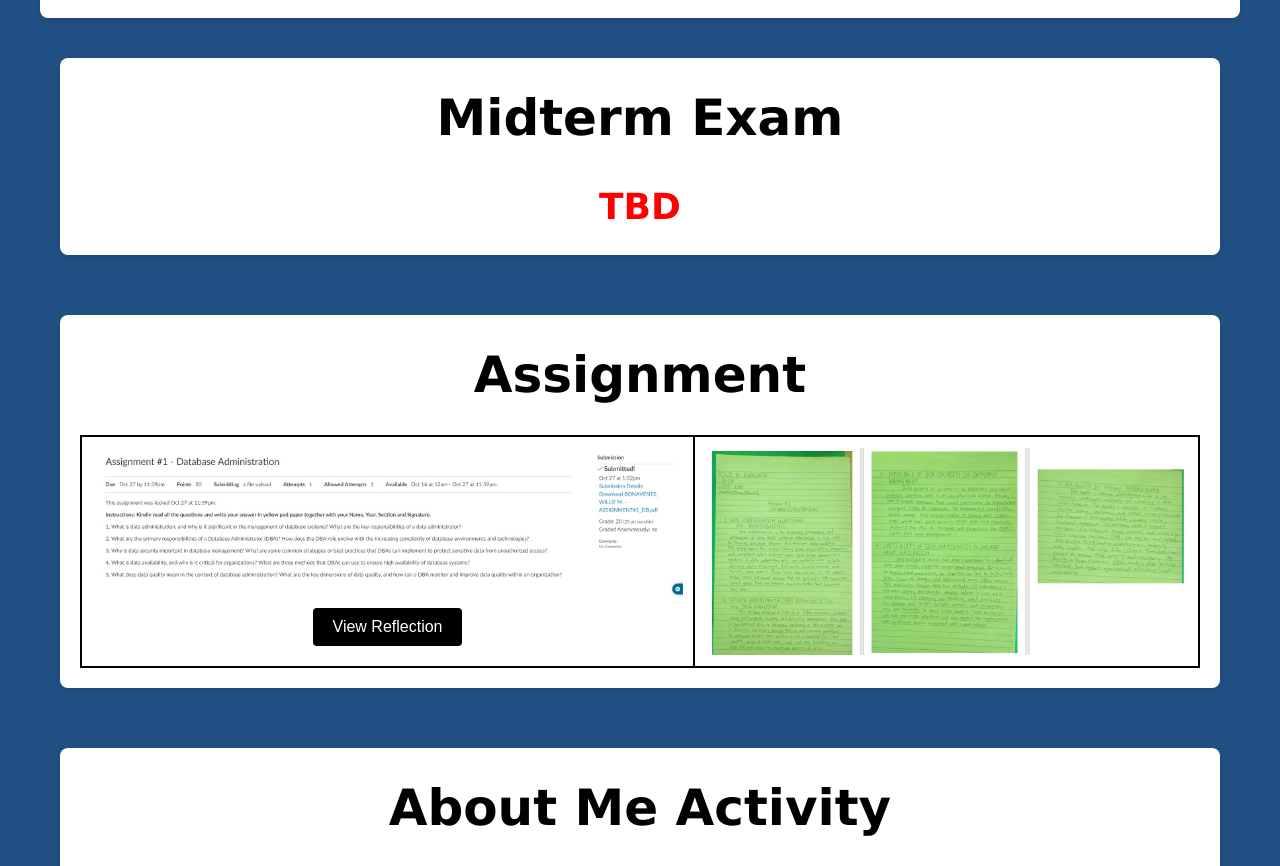
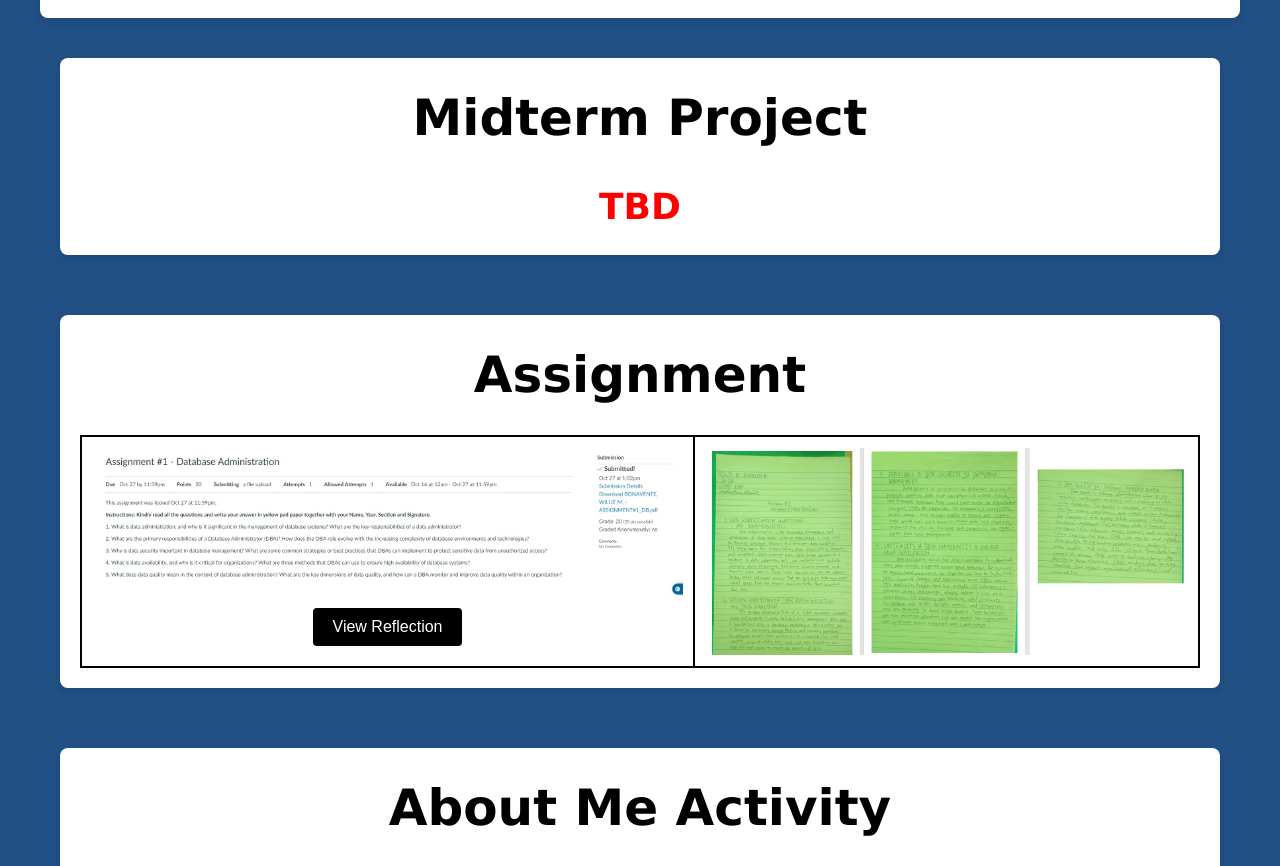
Before and after one commit to williebonavente/fuzzy-pancake, a plain HTML site: page pages/midterm.html in a window 1280 px wide. Shown: the part 1705-2571 px from the top of the page. Drawn offline with nearby package versions, Linux system fonts and the light colour scheme.

Commit message:
Fix typo

```diff
--- a/pages/midterm.html
+++ b/pages/midterm.html
@@ -78,7 +78,7 @@
                 <div class="container">
                     <!-- Add your exam content here -->
                     <div class="card mid-term">
-                        <h2>Midterm Exam</h2>
+                        <h2>Midterm Project</h2>
                         <p class="tbd">TBD</p>
                     </div>
                 </div>
```
